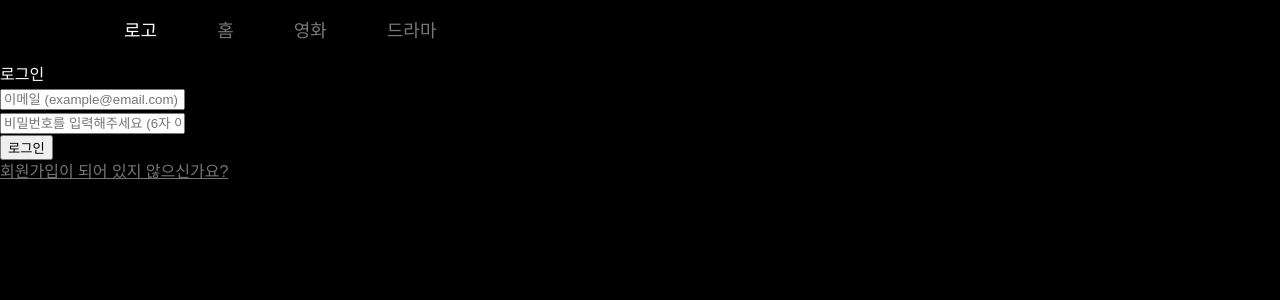
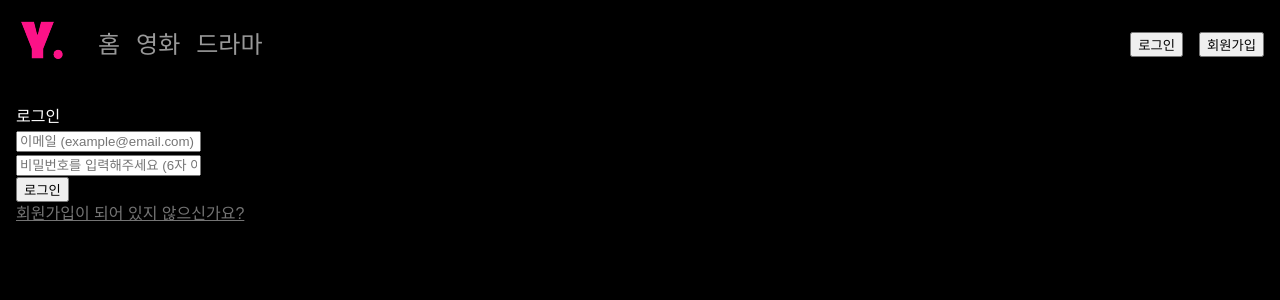
Before and after one commit to Team-HandinHand/Side-project-HandinHand, a React (Vite) app: page /signin in a window 1280 px wide. Shown: the top 300 px of the page. Built offline with nearby package versions, Linux system fonts and the light colour scheme; no server answers; a web font is replaced by a local one.

Commit message:
refactor: 헤더 컴포넌트 수정 [#27]

```diff
--- a/src/components/common-ui/header/Header.tsx
+++ b/src/components/common-ui/header/Header.tsx
@@ -1,55 +1,86 @@
 import * as S from './header.styled'
-// import { useSignOut } from '@/hooks/mutations/useSignOut'
-// import { useUserStore } from '@/stores/userStore'
+import { useLocation } from 'react-router-dom'
+import { HeaderProps } from '@/types/commonUi'
+import { useSignOut } from '@/hooks/mutations/useSignOut'
+import { useUserStore } from '@/stores/userStore'
 
-interface Container {
-  backgroundColor: string
-}
-
-export default function Header({ backgroundColor }: Container) {
-  // const { signOut, isPending } = useSignOut()
-  // const { user } = useUserStore()
+export const Header = ({ $backgroundColor }: HeaderProps) => {
+  const { signOut, isPending } = useSignOut()
+  const { user } = useUserStore()
+  const { pathname } = useLocation()
 
   return (
-    <S.Header backgroundColor={backgroundColor}>
-      <S.Container>
-        <S.Logo>로고</S.Logo>
+    <S.HeaderContainer $backgroundColor={$backgroundColor}>
+      <S.LogoWrapper>
+        <S.RestrictedLink to="/">
+          <S.Logo src="/assets/img/logo/logo.webp" />
+        </S.RestrictedLink>
+      </S.LogoWrapper>
 
-        <S.NavUl>
-          <S.Link to="/">
-            <S.Li>홈</S.Li>
-          </S.Link>
-          <S.Link to="/movies">
-            <S.Li>영화</S.Li>
-          </S.Link>
-          <S.Link to="/series">
-            <S.Li>드라마</S.Li>
-          </S.Link>
-          {/* NavLink 필요시 타 컴포넌트로 대체 가능 */}
-        </S.NavUl>
-      </S.Container>
-    </S.Header>
+      <S.NavUL>
+        <S.RestrictedLink
+          $signedUp={!!user}
+          to="/">
+          <S.Li
+            $signedUp={!!user}
+            $active={pathname === '/'}>
+            홈
+          </S.Li>
+        </S.RestrictedLink>
+        <S.RestrictedLink
+          $signedUp={!!user}
+          to="/movies">
+          <S.Li
+            $signedUp={!!user}
+            $active={pathname.startsWith('/movies')}>
+            영화
+          </S.Li>
+        </S.RestrictedLink>
+        <S.RestrictedLink
+          $signedUp={!!user}
+          to="/series">
+          <S.Li
+            $signedUp={!!user}
+            $active={pathname.startsWith('/series')}>
+            드라마
+          </S.Li>
+        </S.RestrictedLink>
+      </S.NavUL>
+
+      <S.AuthContainer>
+        {!user ? (
+          <>
+            <S.BaseLink to="/signin">
+              <button>로그인</button>
+            </S.BaseLink>
+            <S.BaseLink to="/signup">
+              <button>회원가입</button>
+            </S.BaseLink>
+          </>
+        ) : (
+          <>
+            <S.BaseLink to="/">
+              {' '}
+              {/* 즐겨찾기 */}
+              <S.FavoriteIcon $active={pathname === '/'} />
+            </S.BaseLink>
+            <S.BaseLink to="/">
+              {' '}
+              {/* 보관함 */}
+              <S.StorageIcon $active={pathname === '/'} />
+            </S.BaseLink>
+            <S.BaseLink to="/edit-profile">
+              <S.ProfileImg src={user?.profilePicturePath}></S.ProfileImg>{' '}
+              {/* 컴포넌트로 변경 필요 */}
+            </S.BaseLink>
+            <button
+              onClick={() => signOut()}
+              disabled={isPending}>
+              {isPending ? '로그아웃 중...' : '로그아웃'}
+            </button>
+          </>
+        )}
+      </S.AuthContainer>
+    </S.HeaderContainer>
   )
 }
-
-//  <header>
-//    <nav>
-//      <a href="/">Home</a>
-//      <a href="/movies">Movies</a>
-//      <a href="/series">Series</a>
-//      {!user && <a href="/signin">로그인</a>}
-//      {!user && <a href="/signup">회원가입</a>}
-//      {user && (
-//        <a href="/edit-profile">
-//          <S.ProfileImg src={user?.profilePicturePath}></S.ProfileImg>
-//        </a>
-//      )}
-//      {user && (
-//        <button
-//          onClick={() => signOut()}
-//          disabled={isPending}>
-//          {isPending ? '로그아웃 중...' : '로그아웃'}
-//        </button>
-//      )}
-//    </nav>
-//  </header>
--- a/src/components/common-ui/header/header.styled.ts
+++ b/src/components/common-ui/header/header.styled.ts
@@ -1,71 +1,107 @@
-import styled from 'styled-components'
+import styled, { css } from 'styled-components'
 import { NavLink } from 'react-router-dom'
+import { FaRegStar } from 'react-icons/fa'
+import { SlDrawer } from 'react-icons/sl'
+import {
+  HeaderProps,
+  HeaderLiProps,
+  HeaderLinkProps,
+  HeaderIconProps
+} from '@/types/commonUi'
 
-interface Container {
-  backgroundColor: string
-}
-
-export const Header = styled.header<Container>`
-  background-color: ${props => props.backgroundColor || 'transparent'};
-  padding: 18px 64px;
+export const HeaderContainer = styled.header<HeaderProps>`
+  background-color: ${({ $backgroundColor }) =>
+    $backgroundColor || 'transparent'};
+  padding: var(--space-medium);
   display: flex;
   justify-content: space-between;
+  gap: var(--space-large); // 최소 gap
   align-items: center;
   position: sticky;
   top: 0;
-  z-index: 2;
+  z-index: 1;
+  transition: all 0.3s ease;
 `
 
-export const Container = styled.section`
-  width: 100%;
-  display: flex;
-  gap: 60px;
-  margin: 0 60px;
-`
-
-export const Logo = styled.div`
-  font-size: 18px; //임시
-  img {
-    width: 30px;
-    height: auto;
+export const LogoWrapper = styled.div`
+  @media (width <= 576px) {
+    display: none;
   }
 `
 
-export const NavUl = styled.ul`
-  display: flex;
-  gap: 60px;
-  list-style: none;
-  margin: 0;
-  padding: 0;
+export const Logo = styled.img`
+  aspect-ratio: 1;
+  width: clamp(0px, 5vw, 50px);
+  height: auto;
+  object-fit: contain;
 `
 
-export const Li = styled.li`
-  color: #fff;
-  font-size: 18px;
+// 기본 링크
+export const BaseLink = styled(NavLink)`
+  color: inherit;
+`
+// 로그인 안됐을때 막을 링크
+export const RestrictedLink = styled(BaseLink)<HeaderLinkProps>`
+  cursor: ${({ $signedUp = false }) => ($signedUp ? 'pointer' : 'not-allowed')};
+  pointer-events: ${({ $signedUp = false }) => ($signedUp ? 'auto' : 'none')};
+`
+
+// 홈, 영화, 드라마 nav
+export const NavUL = styled.ul`
+  flex: 1;
+  display: flex;
+  gap: var(--space-medium);
+  align-items: center;
+`
+
+export const Li = styled.li<HeaderLiProps>`
+  font-size: var(--font-large);
+  color: ${({ $active }) =>
+    $active ? 'var(--color-white)' : 'var(--color-light-gray)'};
+
+  &:hover {
+    color: ${({ $signedUp }) =>
+      $signedUp ? 'var(--color-white)' : 'var(--color-light-gray)'};
+  }
+
+  @media (width <= 576px) {
+    font-size: var(--font-medium);
+  }
+`
+
+// 유저 관련 nav
+export const AuthContainer = styled.div`
+  display: flex;
+  gap: var(--space-medium);
+  align-items: center;
+`
+
+const iconStyles = css<HeaderIconProps>`
+  font-size: var(--font-large);
+  color: ${({ $active }) =>
+    $active ? 'var(--color-white)' : 'var(--color-light-gray)'};
   cursor: pointer;
-  color: var(--color-gray);
 
   &:hover {
     color: var(--color-white);
   }
-`
 
-export const Link = styled(NavLink)`
-  text-decoration: none;
-  color: inherit; //inherit는 기본값을 그대로 유지한다는 뜻임~
-
-  &:hover {
-    text-decoration: none;
-    color: inherit;
-  }
-
-  &:focus {
-    color: inherit;
+  @media (width <= 576px) {
+    font-size: var(--font-medium);
   }
 `
 
+export const FavoriteIcon = styled(FaRegStar)<HeaderIconProps>`
+  ${iconStyles}
+`
+
+export const StorageIcon = styled(SlDrawer)<HeaderIconProps>`
+  ${iconStyles}
+`
+
+// 컴포넌트로 변경 후 삭제해야함
 export const ProfileImg = styled.img`
-  border-radius: 50%; // 디자인 토큰으로 변경 필요
+  border-radius: 50%;
   width: 50px;
   height: 50px;
 `
--- /dev/null
+++ b/src/layout/DefaultLayout.styles.ts
@@ -0,0 +1,6 @@
+import styled from 'styled-components'
+
+export const OutletContainer = styled.section`
+  padding: var(--space-medium); // 헤더 패딩과 같음
+  position: relative;
+`
--- a/src/layout/DefaultLayout.tsx
+++ b/src/layout/DefaultLayout.tsx
@@ -1,11 +1,14 @@
+import * as S from './DefaultLayout.styles'
 import { Outlet } from 'react-router-dom'
-import Header from '@/components/common-ui/header/Header'
+import { Header } from '@/components'
 
 export default function DefaultLayout() {
   return (
     <>
-      <Header backgroundColor="black" />
-      <Outlet />
+      <Header $backgroundColor="black" />
+      <S.OutletContainer>
+        <Outlet />
+      </S.OutletContainer>
     </>
   )
 }
--- /dev/null
+++ b/src/types/commonUi.ts
@@ -0,0 +1,20 @@
+import { NavLinkProps } from 'react-router-dom'
+import { IconBaseProps } from 'react-icons'
+
+// header
+export interface HeaderProps {
+  $backgroundColor: 'white' | 'black'
+}
+
+export interface HeaderLiProps {
+  $signedUp: boolean
+  $active: boolean
+}
+
+export interface HeaderLinkProps extends NavLinkProps {
+  $signedUp?: boolean
+}
+
+export interface HeaderIconProps extends IconBaseProps {
+  $active: boolean
+}
```
Also changed, not shown: public/assets/img/logo/logo.webp (added), 1 other file (tests, documents, lock files or other folders).
